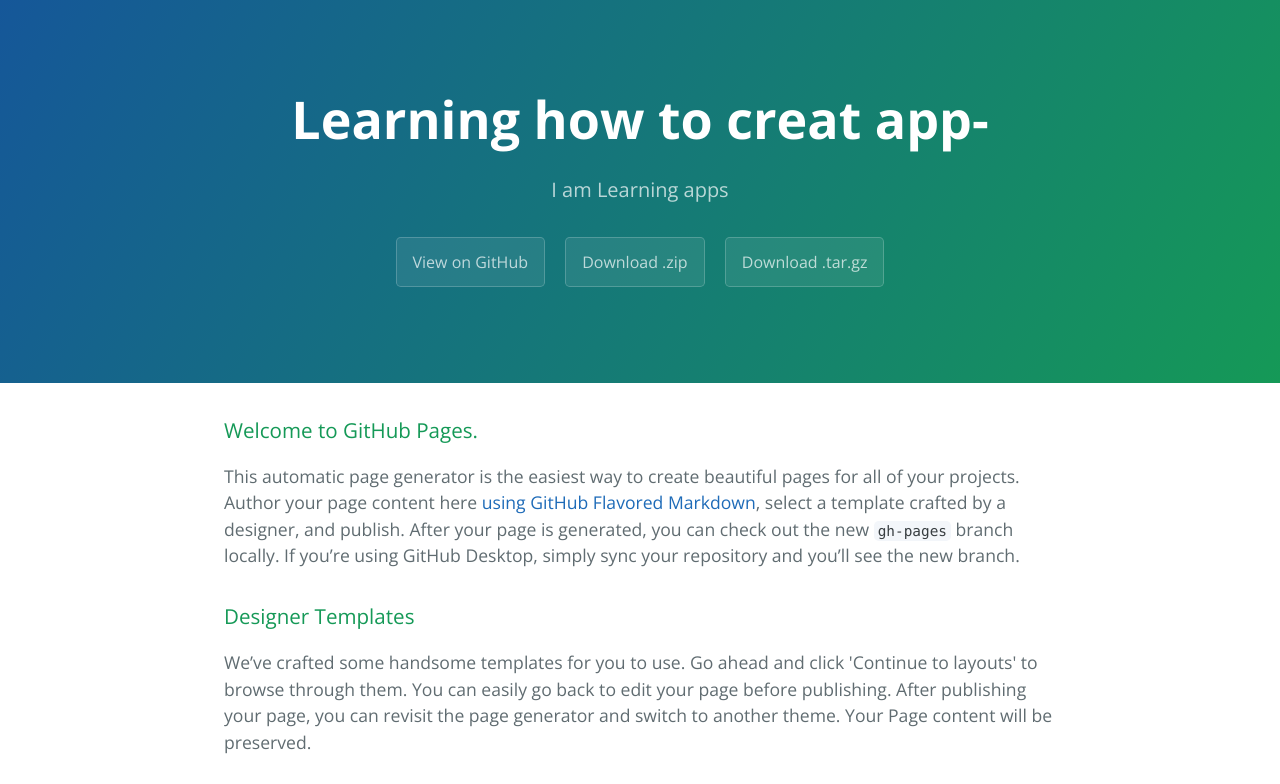
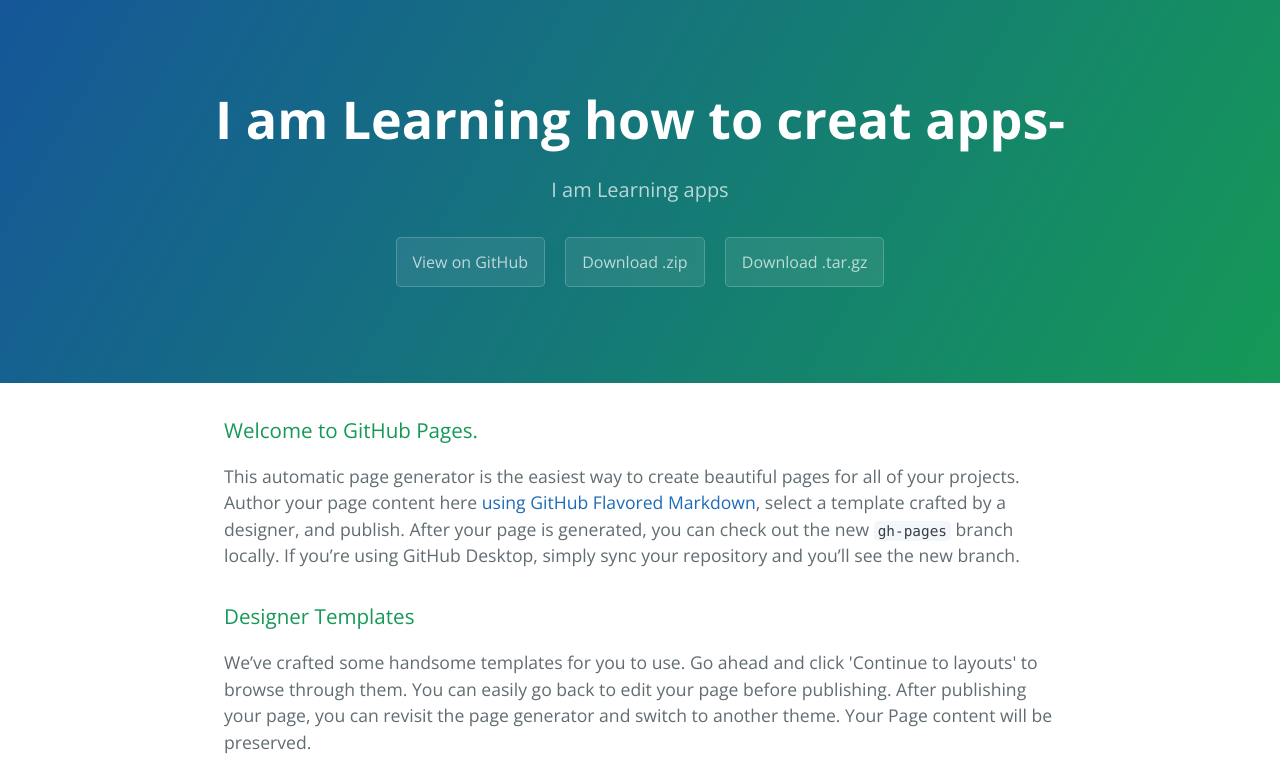
Before and after one commit to Sayid2015/Learning-, a plain HTML site: page index.html in a window 1280 px wide. Shown: the top 784 px of the page. Drawn offline with nearby package versions, Linux system fonts and the light colour scheme.

Commit message:
changed this project titol

```diff
--- a/index.html
+++ b/index.html
@@ -11,7 +11,7 @@
   </head>
   <body>
     <section class="page-header">
-      <h1 class="project-name">Learning how to creat app-</h1>
+      <h1 class="project-name">I am Learning how to creat apps-</h1>
       <h2 class="project-tagline">I am Learning apps</h2>
       <a href="https://github.com/Sayid2015/Learning-" class="btn">View on GitHub</a>
       <a href="https://github.com/Sayid2015/Learning-/zipball/master" class="btn">Download .zip</a>
```
